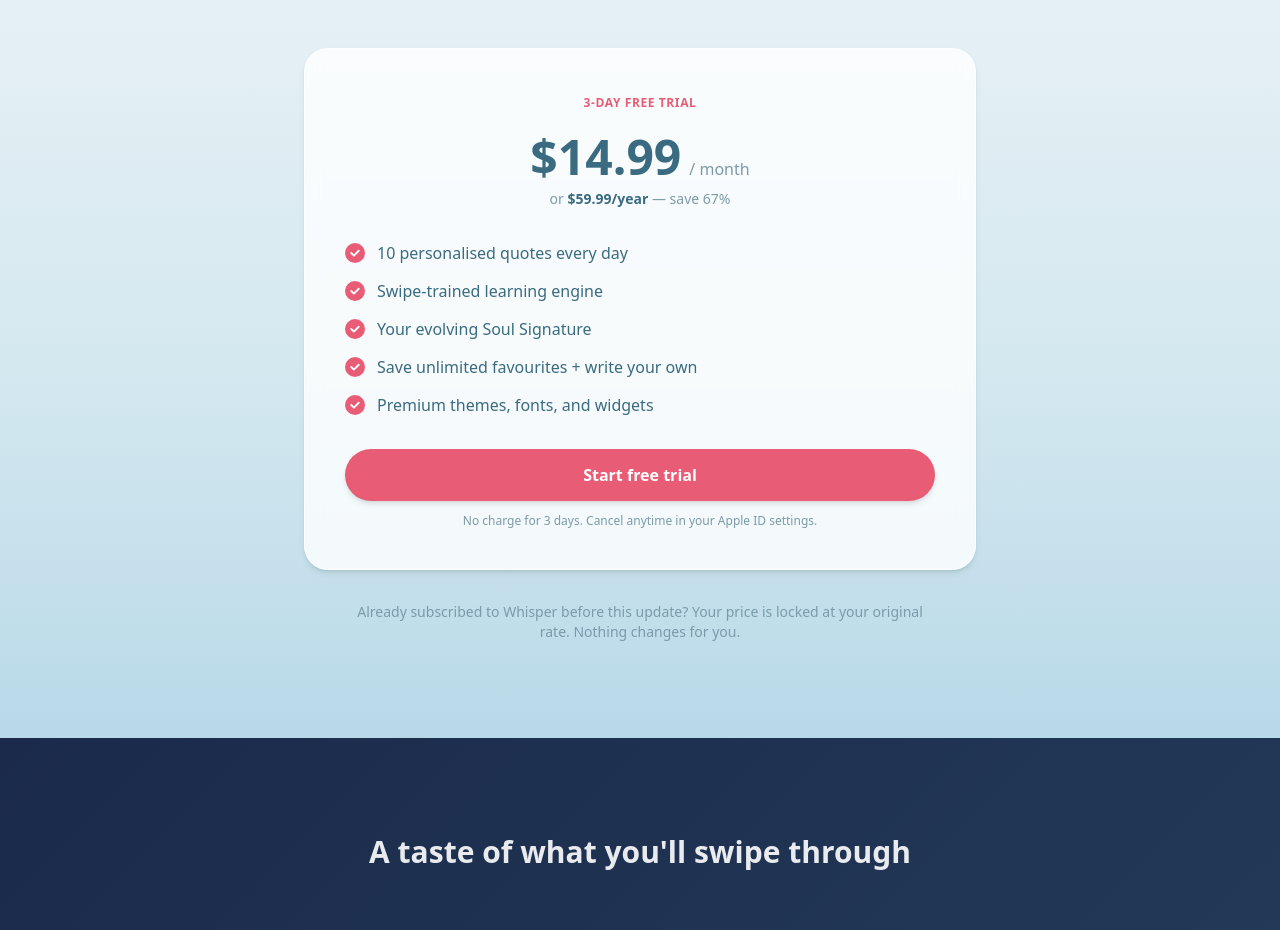
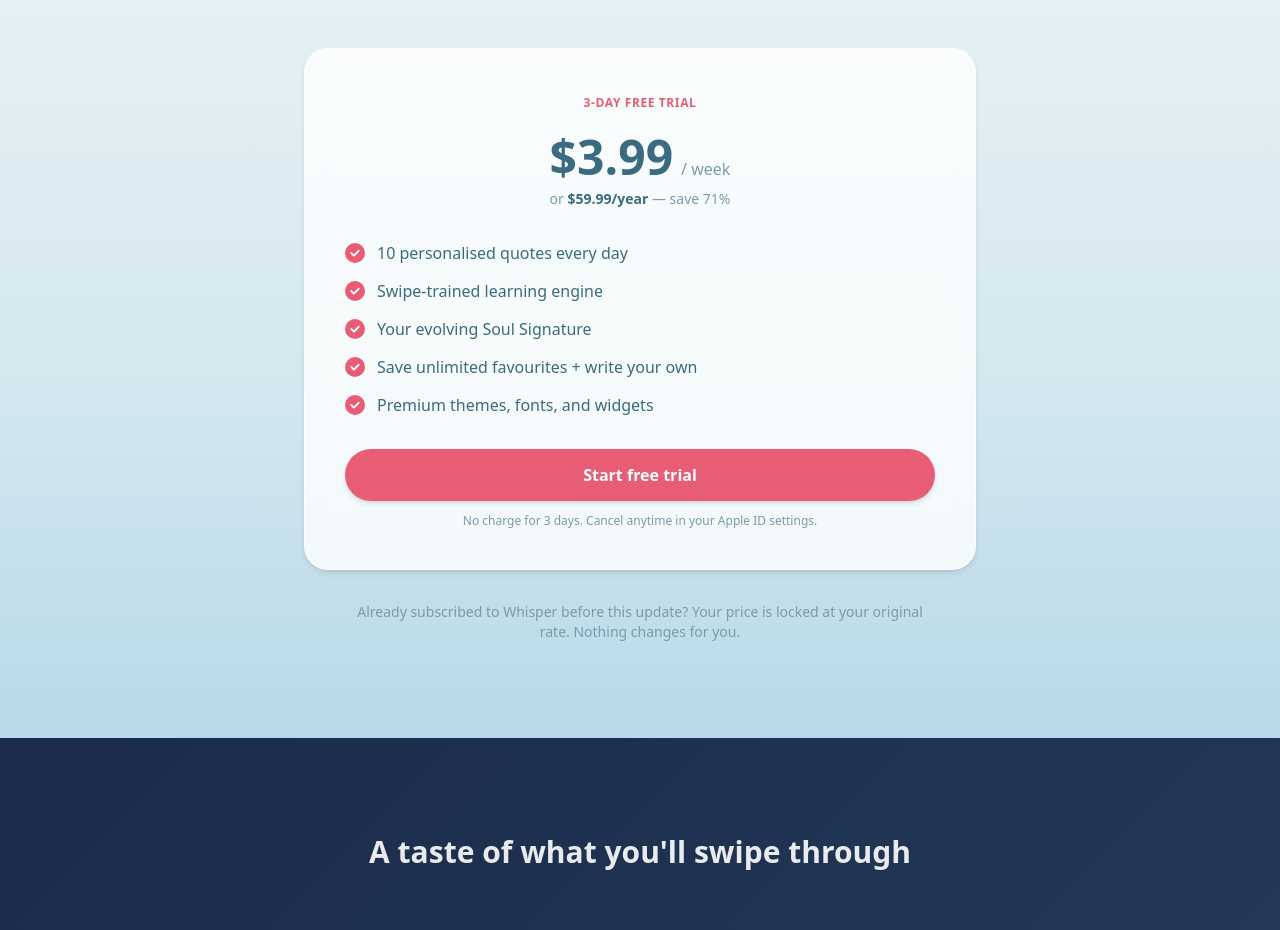
Before and after one commit to dohhyunoh/whisper-landing, a Next.js app: page / in a window 1280 px wide. Shown: the part 2560-3490 px from the top of the page. Built offline with nearby package versions, Linux system fonts and the light colour scheme.

Commit message:
weekly instead of monthly for 1.0.19

```diff
--- a/src/app/terms/page.tsx
+++ b/src/app/terms/page.tsx
@@ -46,7 +46,7 @@ export default function TermsPage() {
 
         <Section title="Subscription">
           <p>
-            Whisper is offered exclusively as a paid subscription, available in monthly and annual plans. Pricing is displayed in the app at the point of purchase and may vary by region.
+            Whisper is offered exclusively as a paid subscription, available in weekly and annual plans. Pricing is displayed in the app at the point of purchase and may vary by region.
           </p>
           <ul>
             <li><strong>New subscribers</strong> — subscriptions are billed at the price displayed in the app at the time of purchase. New subscribers may be eligible for a 3-day free trial. Eligibility is determined by Apple based on your prior subscription history.</li>
@@ -57,7 +57,7 @@ export default function TermsPage() {
 
         <Section title="Auto-renewal and cancellation">
           <p>
-            Subscriptions automatically renew at the end of each billing period (monthly or annually) at the then-current price unless auto-renewal is turned off at least 24 hours before the end of the current period.
+            Subscriptions automatically renew at the end of each billing period (weekly or annually) at the then-current price unless auto-renewal is turned off at least 24 hours before the end of the current period.
           </p>
           <p>
             You can manage and cancel your subscription at any time by going to your Apple ID account settings on your device:{" "}
--- a/src/components/Premium.tsx
+++ b/src/components/Premium.tsx
@@ -45,11 +45,11 @@ export default function Premium() {
               3-day free trial
             </div>
             <div className="mt-4 flex items-baseline justify-center gap-2">
-              <span className="text-5xl font-bold text-whisper-primary-dark">$14.99</span>
-              <span className="text-whisper-secondary">/ month</span>
+              <span className="text-5xl font-bold text-whisper-primary-dark">$3.99</span>
+              <span className="text-whisper-secondary">/ week</span>
             </div>
             <p className="mt-2 text-sm text-whisper-secondary">
-              or <span className="font-semibold text-whisper-primary-dark">$59.99/year</span> — save 67%
+              or <span className="font-semibold text-whisper-primary-dark">$59.99/year</span> — save 71%
             </p>
           </div>
 
```
